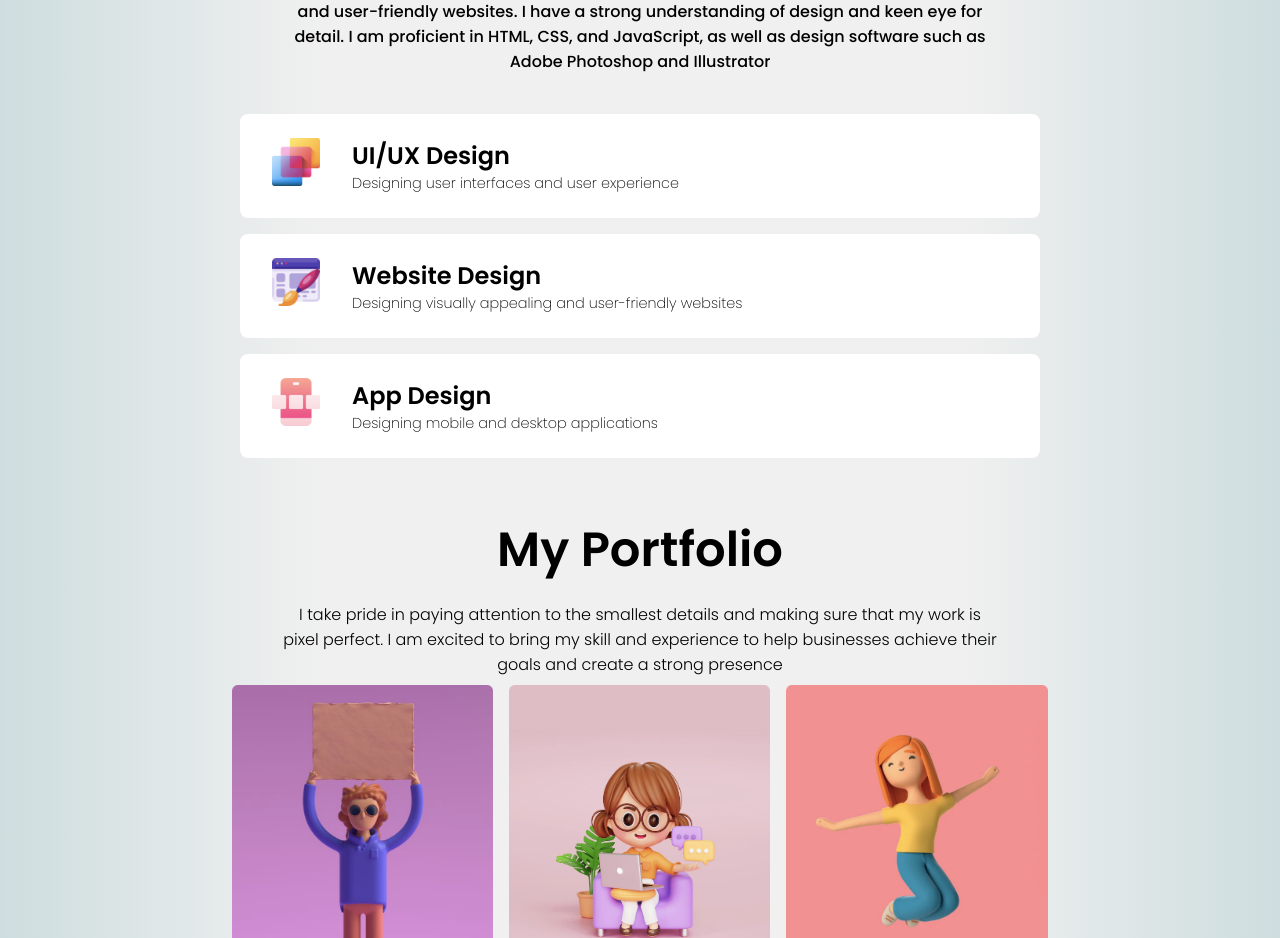
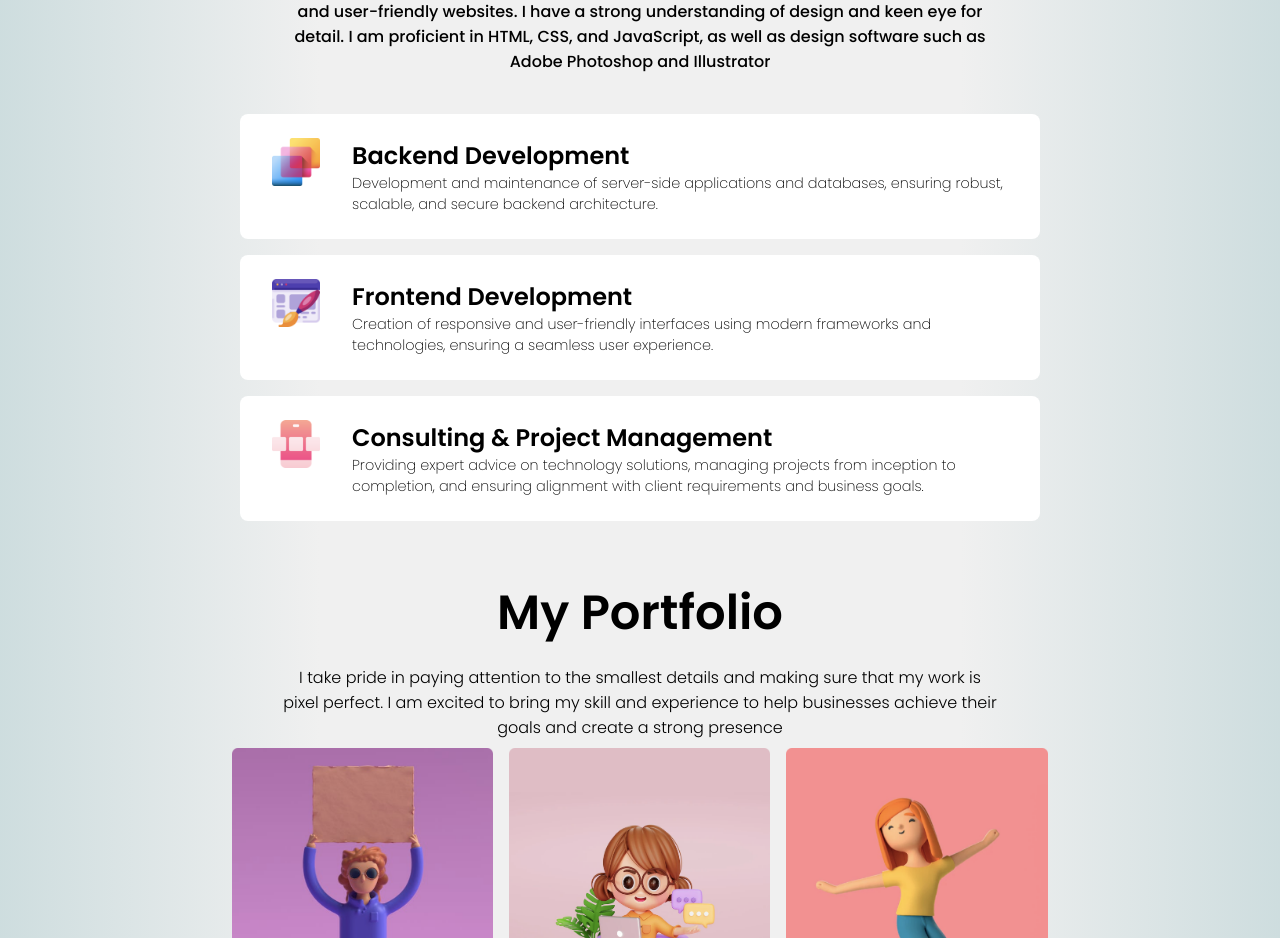
Before and after one commit to DavidMartin112/portfolio, a React (Create React App) app: page / in a window 1280 px wide. Shown: the part 940-1878 px from the top of the page. Built offline with nearby package versions, Linux system fonts and the light colour scheme.

Commit message:
Update skills

```diff
--- a/src/localizer/i18next.js
+++ b/src/localizer/i18next.js
@@ -39,12 +39,12 @@ i18n
           "see_more": "See More",
           "what_i_do": "What I do",
           "skills_desc": "I am a skilled and passionate web designer with experience in creating visually appealing and user-friendly websites. I have a strong understanding of design and keen eye for detail. I am proficient in HTML, CSS, and JavaScript, as well as design software such as Adobe Photoshop and Illustrator",
-          "skill1": "UI/UX Design",
-          "skill2": "Website Design",
-          "skill3": "App Design",
-          "skill1_desc": "Designing user interfaces and user experience",
-          "skill2_desc": "Designing visually appealing and user-friendly websites",
-          "skill3_desc": "Designing mobile and desktop applications",
+          "skill1": "Backend Development",
+          "skill2": "Frontend Development",
+          "skill3": "Consulting & Project Management",
+          "skill1_desc": "Development and maintenance of server-side applications and databases, ensuring robust, scalable, and secure backend architecture.",
+          "skill2_desc": "Creation of responsive and user-friendly interfaces using modern frameworks and technologies, ensuring a seamless user experience.",
+          "skill3_desc": "Providing expert advice on technology solutions, managing projects from inception to completion, and ensuring alignment with client requirements and business goals.",
           "error_empty_fields": "Please fill out all fields",
           "success_email": "Your message has been sent successfully. I will get back to you soon.",
           "error_send_email": "Not able to send email... Try again later!"
@@ -78,12 +78,12 @@ i18n
           "see_more": "Ver Mas",
           "what_i_do": "Lo que hago",
           "skills_desc": "Soy un diseñador web hábil y apasionado con experiencia en la creación de sitios web visualmente atractivos y fáciles de usar. Tengo un sólido conocimiento del diseño y un ojo agudo para el detalle. Soy competente en HTML, CSS y JavaScript, así como en software de diseño como Adobe Photoshop e Illustrator",
-          "skill1": "Diseño UI/UX",
-          "skill2": "Diseño de Sitios Web",
-          "skill3": "Diseño de Aplicaciones",
-          "skill1_desc": "Diseño de interfaces de usuario y experiencia de usuario",
-          "skill2_desc": "Diseño de sitios web visualmente atractivos y fáciles de usar",
-          "skill3_desc": "Diseño de aplicaciones móviles y de escritorio",
+          "skill1": "Desarrollo Backend",
+          "skill2": "Desarrollo Frontend",
+          "skill3": "Consultoría y Gestión de Proyectos",
+          "skill1_desc": "Desarrollo y mantenimiento de aplicaciones y bases de datos del lado del servidor, garantizando una arquitectura backend robusta, escalable y segura.",
+          "skill2_desc": "Creación de interfaces receptivas y fáciles de usar utilizando marcos y tecnologías modernas, garantizando una experiencia de usuario perfecta.",
+          "skill3_desc": "Proporcionar asesoramiento experto sobre soluciones tecnológicas, gestionar proyectos desde su inicio hasta su finalización y garantizar la alineación con los requisitos del cliente y los objetivos empresariales.",
           "error_empty_fields": "Por favor complete todos los campos",
           "success_email": "Su mensaje ha sido enviado con éxito. Me pondré en contacto contigo pronto.",
           "error_send_email": "No se puede enviar el correo electrónico... ¡Inténtalo de nuevo más tarde!"
```
